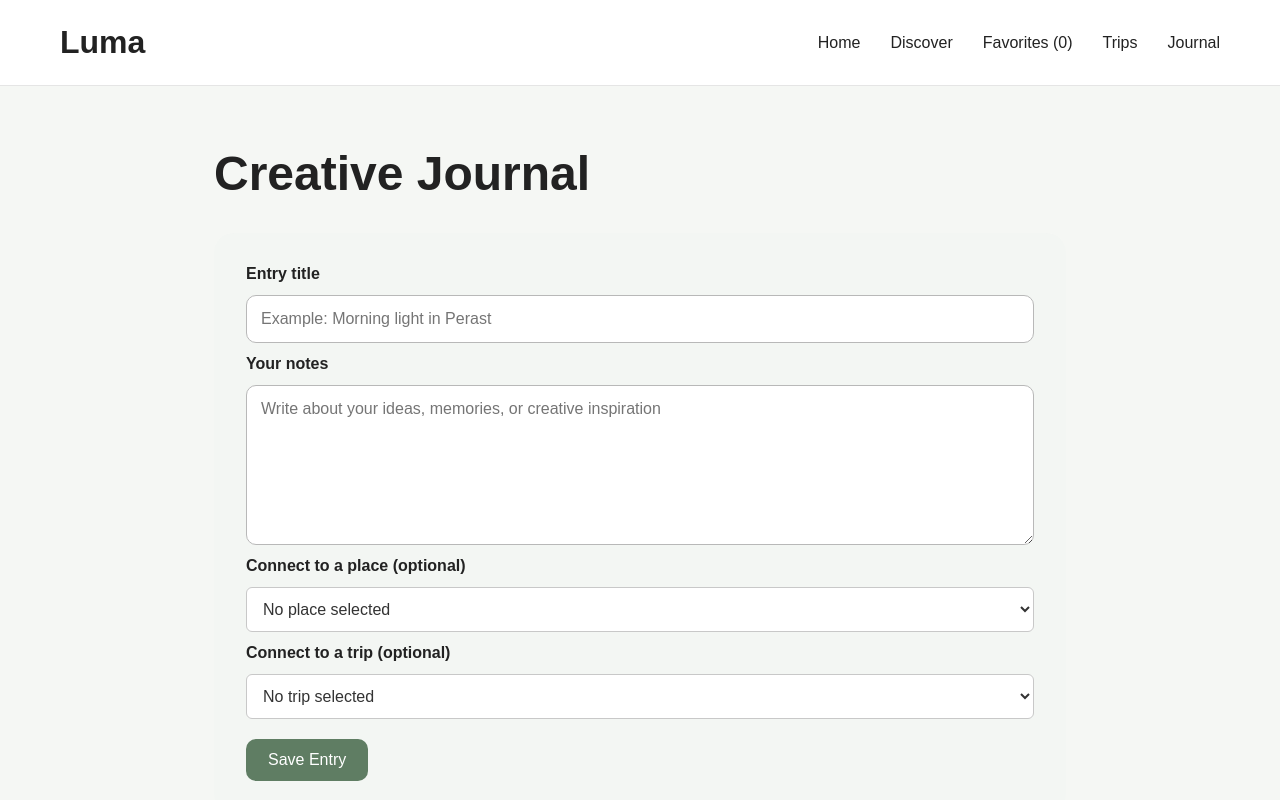
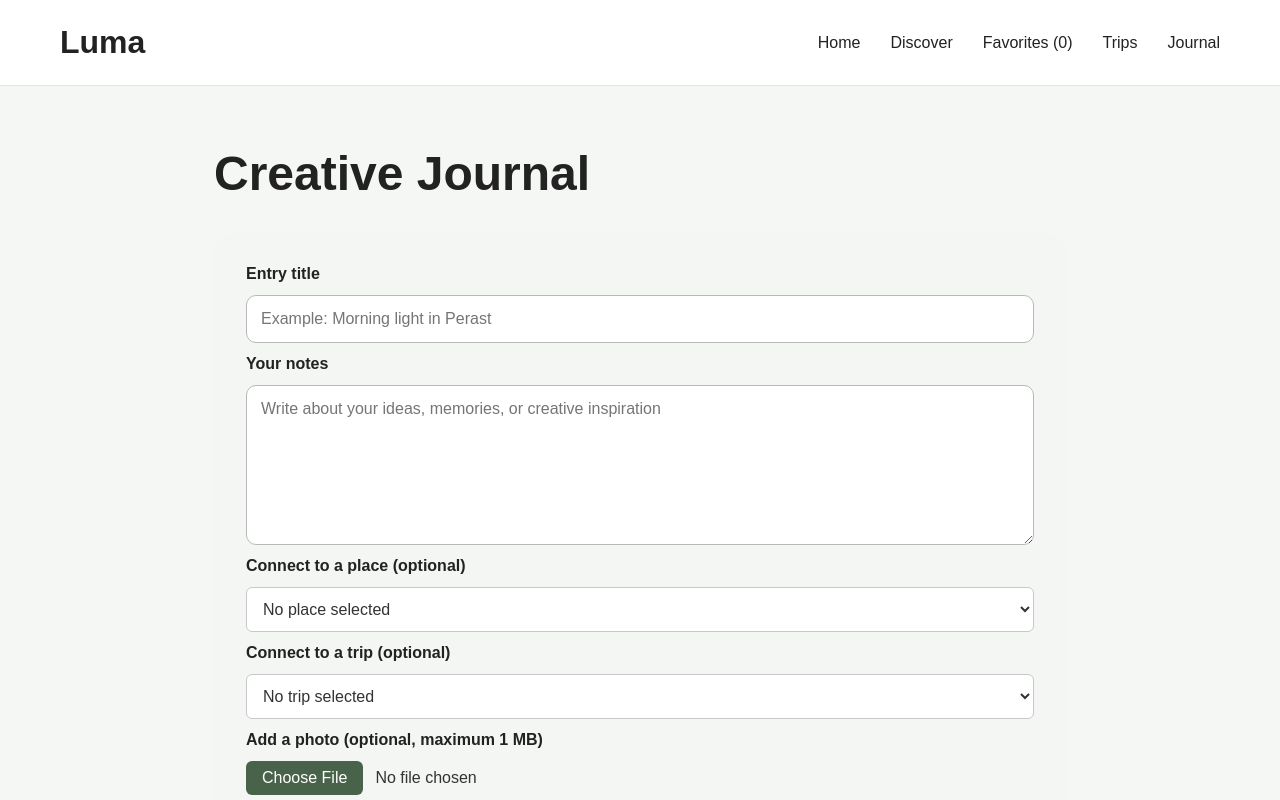
Before and after one commit to Filipmcetinje/luma, a React app in the folder frontend/: page /journal in a window 1280 px wide. Shown: the top 800 px of the page. Built offline with nearby package versions, Linux system fonts and the light colour scheme; the HTML template or start-up script is replaced by a standard one.

Commit message:
Add photos to journal entries

```diff
--- a/frontend/src/pages/Journal/Journal.css
+++ b/frontend/src/pages/Journal/Journal.css
@@ -185,6 +185,43 @@
 .journal__entry-trip-link:hover {
   text-decoration: underline;
 }
+.journal__file-input {
+  width: 100%;
+  color: #333;
+  font: inherit;
+}
+
+.journal__file-input::file-selector-button {
+  margin-right: 12px;
+  padding: 8px 16px;
+  border: none;
+  border-radius: 6px;
+  color: #fff;
+  background-color: #49634a;
+  font: inherit;
+  cursor: pointer;
+}
+
+.journal__file-input::file-selector-button:hover {
+  background-color: #354c36;
+}
+
+.journal__photo-preview,
+.journal__entry-photo {
+  display: block;
+  width: 100%;
+  max-height: 420px;
+  border-radius: 8px;
+  object-fit: contain;
+}
+
+.journal__photo-preview {
+  margin-top: 8px;
+}
+
+.journal__entry-photo {
+  margin: 16px 0;
+}
 
 @media screen and (max-width: 700px) {
   .journal {
--- a/frontend/src/pages/Journal/Journal.jsx
+++ b/frontend/src/pages/Journal/Journal.jsx
@@ -8,6 +8,9 @@ function Journal({ trips }) {
   const [entryText, setEntryText] = useState("");
   const [selectedPlaceId, setSelectedPlaceId] = useState("");
   const [selectedTripId, setSelectedTripId] = useState("");
+  const [entryPhoto, setEntryPhoto] = useState("");
+  const [photoError, setPhotoError] = useState("");
+  const [photoInputKey, setPhotoInputKey] = useState(0);
 
   const [entries, setEntries] = useState(() => {
     const savedEntries = localStorage.getItem("journalEntries");
@@ -28,6 +31,44 @@ function Journal({ trips }) {
     localStorage.setItem("journalEntries", JSON.stringify(entries));
   }, [entries]);
 
+  function handlePhotoChange(event) {
+    const file = event.target.files[0];
+
+    if (!file) {
+      setEntryPhoto("");
+      setPhotoError("");
+      return;
+    }
+
+    if (!file.type.startsWith("image/")) {
+      setEntryPhoto("");
+      setPhotoError("Please select an image file.");
+      return;
+    }
+
+    const maximumPhotoSize = 1024 * 1024;
+
+    if (file.size > maximumPhotoSize) {
+      setEntryPhoto("");
+      setPhotoError("Please select an image smaller than 1 MB.");
+      return;
+    }
+
+    const reader = new FileReader();
+
+    reader.onload = () => {
+      setEntryPhoto(reader.result);
+      setPhotoError("");
+    };
+
+    reader.onerror = () => {
+      setEntryPhoto("");
+      setPhotoError("The photo could not be loaded. Please try again.");
+    };
+
+    reader.readAsDataURL(file);
+  }
+
   function handleSubmit(event) {
     event.preventDefault();
 
@@ -46,6 +87,7 @@ function Journal({ trips }) {
       text: trimmedText,
       placeId: selectedPlaceId ? Number(selectedPlaceId) : null,
       tripId: selectedTripId ? Number(selectedTripId) : null,
+      photo: entryPhoto || null,
       createdAt: new Date().toLocaleDateString(),
     };
 
@@ -54,6 +96,9 @@ function Journal({ trips }) {
     setEntryText("");
     setSelectedPlaceId("");
     setSelectedTripId("");
+    setEntryPhoto("");
+    setPhotoError("");
+    setPhotoInputKey((currentKey) => currentKey + 1);
   }
 
   function handleStartEditing(entry) {
@@ -193,6 +238,29 @@ function Journal({ trips }) {
           )}
         </select>
 
+        <label className="journal__label" htmlFor="entry-photo">
+          Add a photo (optional, maximum 1 MB)
+        </label>
+
+        <input
+          key={photoInputKey}
+          className="journal__file-input"
+          id="entry-photo"
+          type="file"
+          accept="image/*"
+          onChange={handlePhotoChange}
+        />
+
+        {photoError && <p className="journal__error">{photoError}</p>}
+
+        {entryPhoto && (
+          <img
+            className="journal__photo-preview"
+            src={entryPhoto}
+            alt="Selected journal preview"
+          />
+        )}
+
         <button className="journal__button" type="submit">
           Save Entry
         </button>
@@ -232,6 +300,15 @@ function Journal({ trips }) {
                     </Link>
                   </p>
                 )}
+
+                {entry.photo && (
+                  <img
+                    className="journal__entry-photo"
+                    src={entry.photo}
+                    alt={`Journal entry: ${entry.title}`}
+                  />
+                )}
+
                 {editingEntryId === entry.id ? (
                   <div className="journal__edit-form">
                     <input
```
